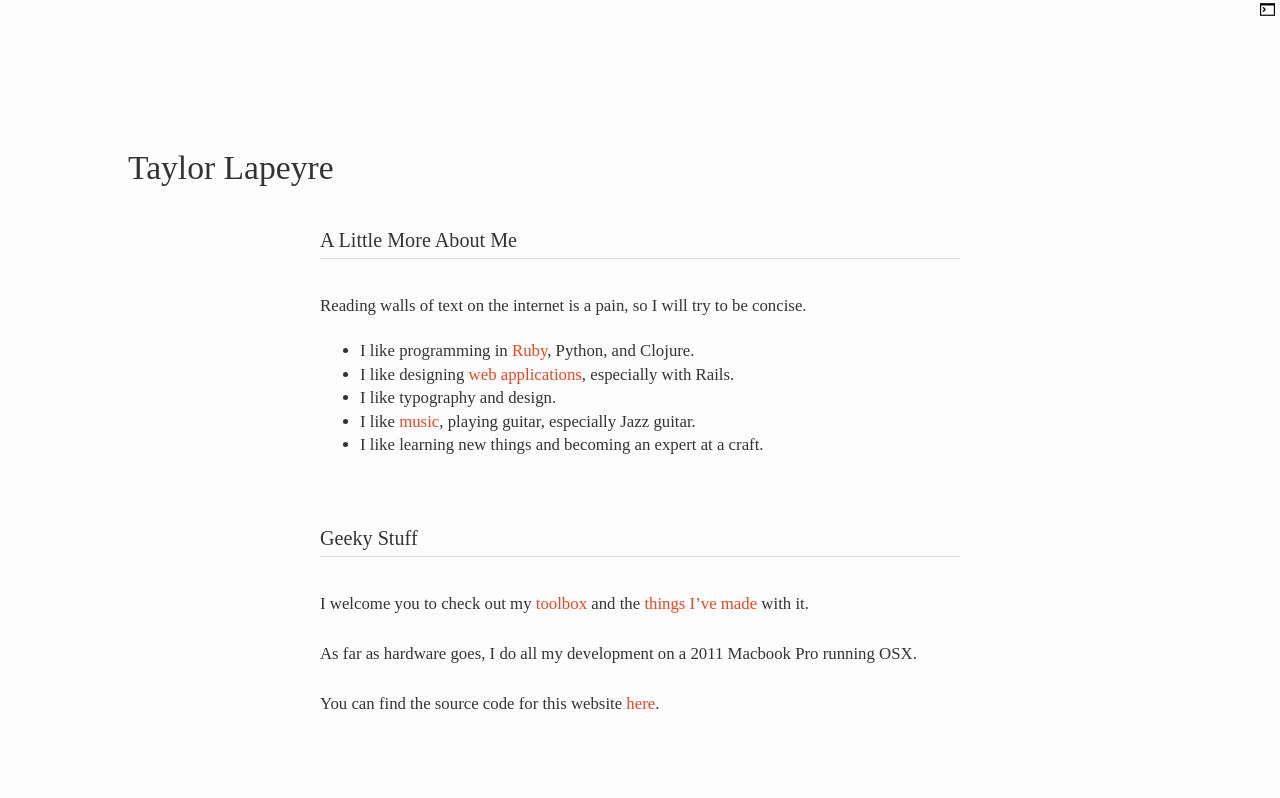
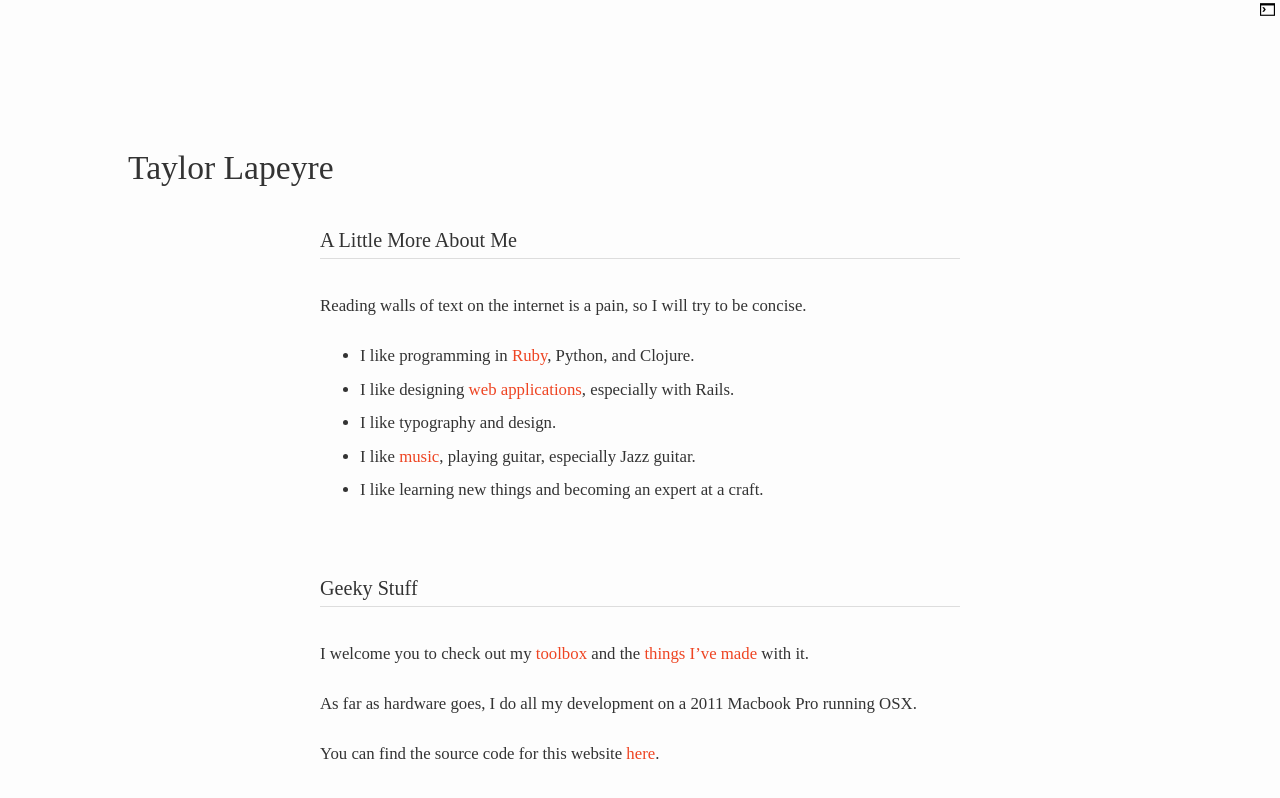
Before and after one commit to taylorlapeyre/taylorlapeyre.github.io, a Jekyll site: the page built from about.md, in a window 1280 px wide. Shown: the top 798 px of the page. Built offline with Jekyll 4.4.1, drawn with Linux system fonts in a browser that asks for light colours; nearby versions of some CDN libraries.

Commit message:
edit list padding

```diff
--- a/css/style.css
+++ b/css/style.css
@@ -114,7 +114,7 @@ header.main {
   padding-bottom: 5px;
 }
 
-.story li {
+.story li, .page li {
   padding: 5px 0;
 }
 
```
